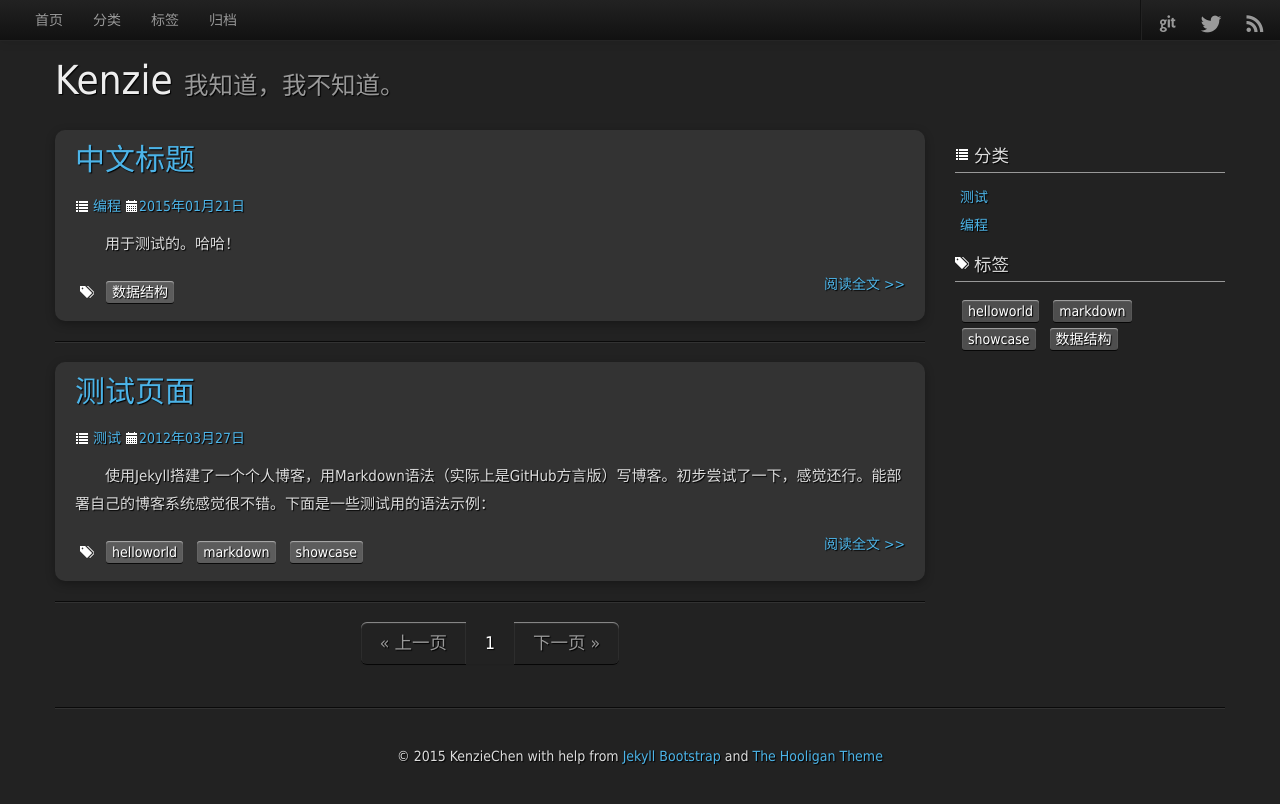
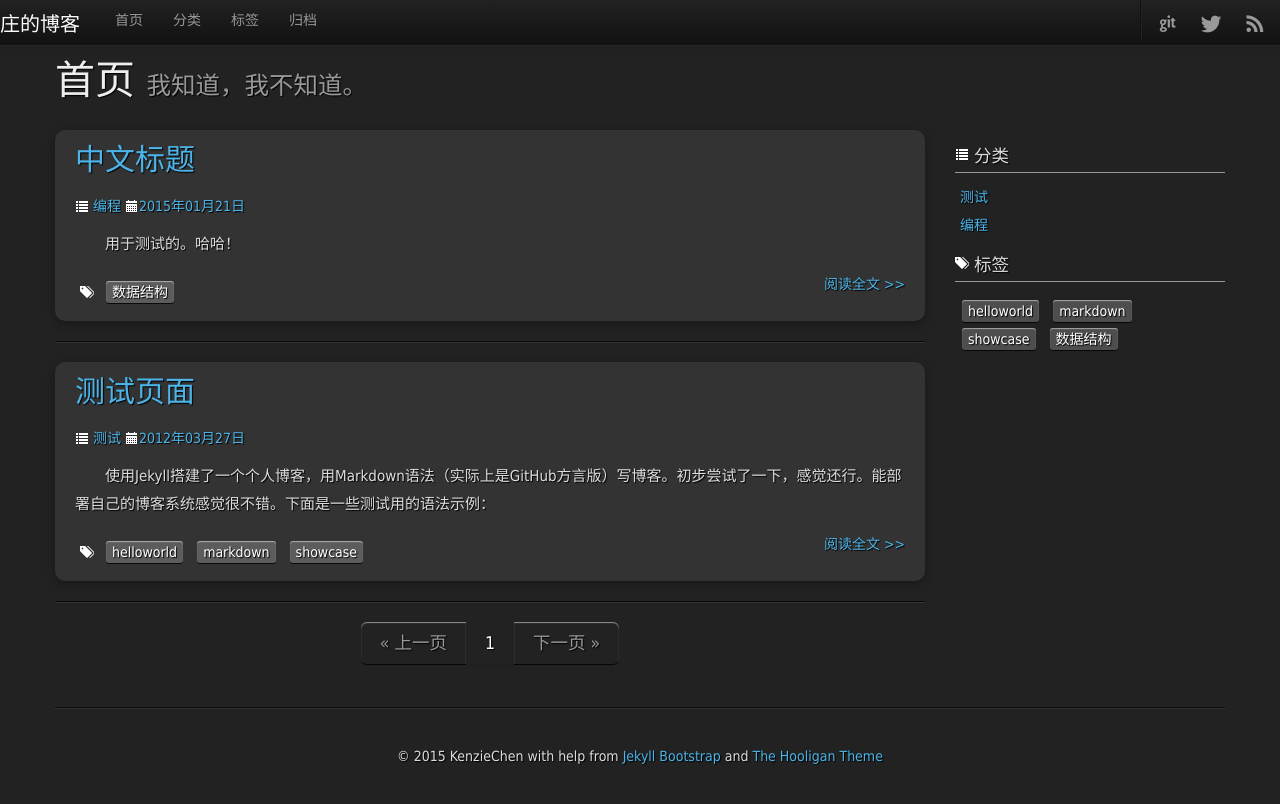
Before and after one commit to KenzieChen/KenzieChen.github.io, a Jekyll site: the page built from index.html, in a window 1280 px wide. Shown: the top 804 px of the page. Built offline with Jekyll 4.4.1, drawn with Linux system fonts in a browser that asks for light colours; nearby versions of some CDN libraries; the list of posts is cut into pages by our own code.

Commit message:
change the display of title

```diff
--- a/_config.yml
+++ b/_config.yml
@@ -3,6 +3,8 @@ exclude: [".rvmrc", ".rbenv-version", "README.md", "Rakefile", "changelog.md"]
 highlighter:  rouge/pygments
 markdown: kramdown
 paginate: 10
+title : 庄的博客
+tagline: 我是我，我是谁。
 author :
   name : KenzieChen
   email : 595612343@qq.com
--- a/index.html
+++ b/index.html
@@ -1,6 +1,6 @@
 ---
 layout: page
-title: Kenzie
+title: 首页
 tagline: 我知道，我不知道。
 ---
 <div class="row">
```
